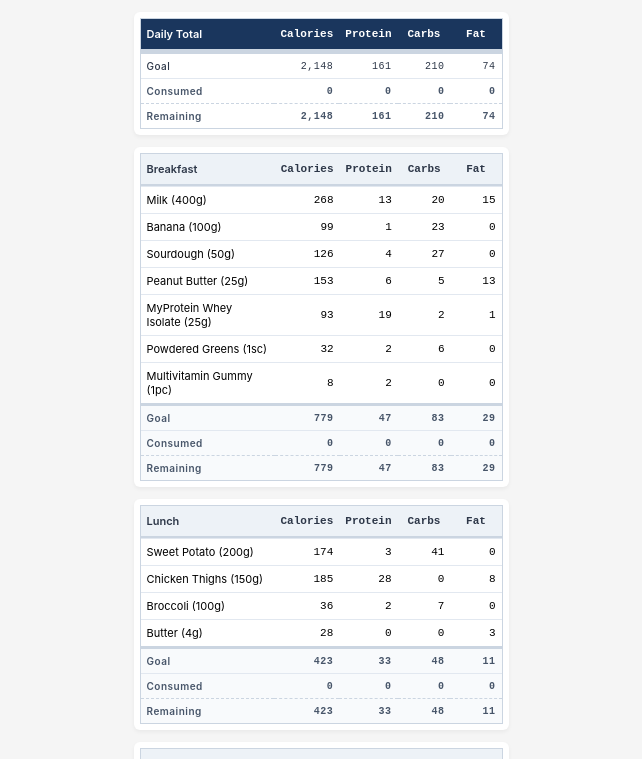
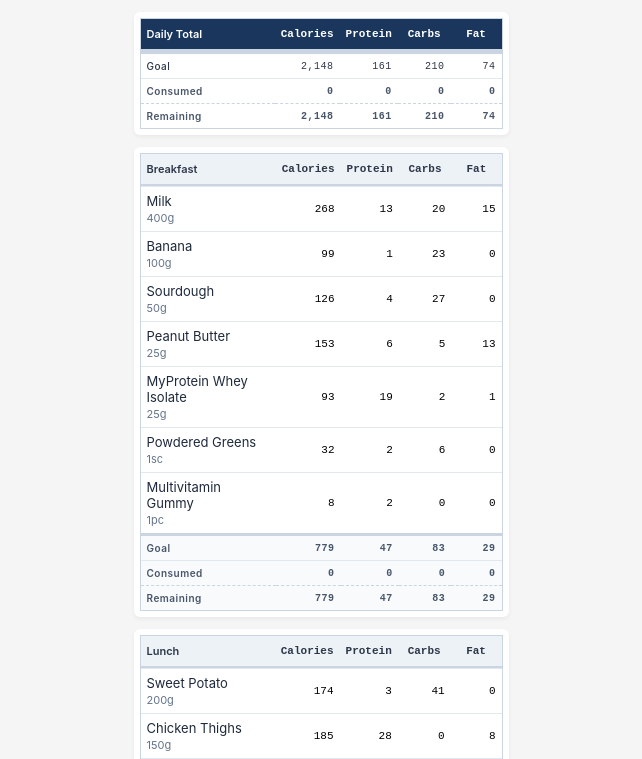
Before and after one commit to jkhart/personal, a plain HTML site: page diet-tracker/index.html in a window 1280 px wide. Shown: the part 41-800 px from the top of the page, without its empty margins (319-961 px from the left). Drawn offline with Linux system fonts and the light colour scheme.

Commit message:
Improved item display with amount on second line
- Changed item display to show name and amount on separate lines
- Made amount text smaller and lighter
- Added proper styling for consumed state
- Improved overall readability

```diff
--- a/diet-tracker/app.js
+++ b/diet-tracker/app.js
@@ -112,10 +112,17 @@ function addItemToContainer(item, container) {
     }
     tr.dataset.itemId = item.id;
 
-    // Create name cell
+    // Create name cell with amount underneath
     const nameCell = document.createElement('td');
     nameCell.className = 'item-name';
-    nameCell.textContent = `${item.name} (${formatUnit(item.amount, item.unit)})`;
+    const nameSpan = document.createElement('div');
+    nameSpan.className = 'item-name-text';
+    nameSpan.textContent = item.name;
+    const amountSpan = document.createElement('div');
+    amountSpan.className = 'item-amount';
+    amountSpan.textContent = formatUnit(item.amount, item.unit);
+    nameCell.appendChild(nameSpan);
+    nameCell.appendChild(amountSpan);
 
     // Get nutrition values
     let nutrition;
--- a/diet-tracker/style.css
+++ b/diet-tracker/style.css
@@ -124,6 +124,27 @@ h1 {
 .items-table td.item-name {
     text-align: left;
     width: 40%;
+    padding-right: 12px;
+}
+
+.item-name-text {
+    font-size: 13px;
+    color: #1e293b;
+    margin-bottom: 2px;
+}
+
+.item-amount {
+    font-size: 11px;
+    color: #64748b;
+}
+
+.items-table tr.diet-item.consumed .item-name-text {
+    text-decoration: line-through;
+    color: #94a3b8;
+}
+
+.items-table tr.diet-item.consumed .item-amount {
+    color: #94a3b8;
 }
 
 .items-table thead th {
@@ -200,10 +221,6 @@ h1 {
     transition: all 0.2s ease;
 }
 
-.items-table tr.diet-item:hover {
-    background: #f8fafc;
-}
-
 .items-table tr.diet-item.consumed {
     font-style: italic;
     color: #94a3b8;
@@ -211,10 +228,6 @@ h1 {
 
 .items-table tr.diet-item.consumed td {
     text-decoration: line-through;
-}
-
-.items-table tr.diet-item.consumed:hover {
-    background: #f1f5f9;
 }
 
 /* Modal Base Styles */
```
